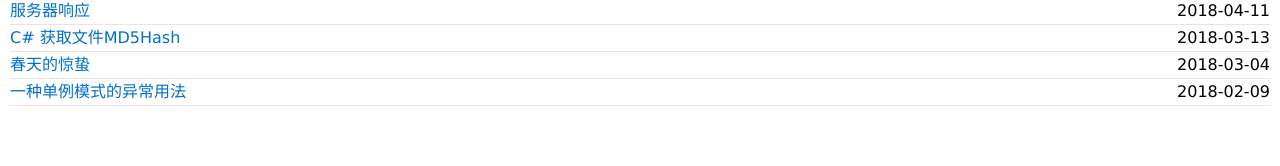
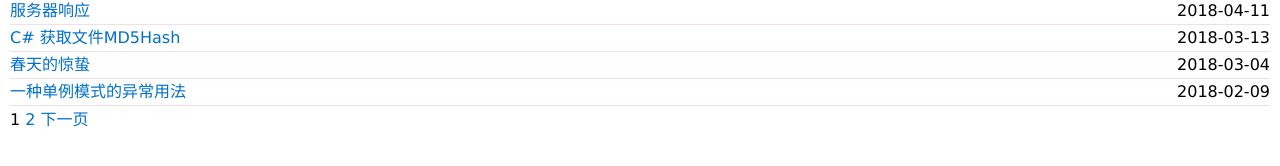
Before and after one commit to yinyongxian/yinyongxian.github.io, a Jekyll site: the page built from index.html, in a window 1280 px wide. Shown: the part 562-728 px from the top of the page. Built offline with Jekyll 4.4.1, drawn with Linux system fonts in a browser that asks for light colours; the list of posts is cut into pages by our own code.

Commit message:
分页代码

```diff
--- a/index.html
+++ b/index.html
@@ -3,35 +3,64 @@ layout: default
 title: 清流泉
 ---
 
-<!doctype html>
+<!DOCTYPE html>
 <html>
   <head>
-<meta charset="UTF-8">
-<meta content="尹永贤" name="keywords"  />
-<meta content="清流泉" name="description"  />
+    <meta charset="UTF-8" />
+    <meta content="尹永贤" name="keywords" />
+    <meta content="清流泉" name="description" />
     <meta name="baidu-site-verification" content="TpfItT3Lon" />
     <meta name="yandex-verification" content="2004aa2d553486a4" />
     <title>清流泉</title>
-<link href="Media/style/main.css" rel="stylesheet" type="text/css">
-<link href="Media/style/index.css" rel="stylesheet" type="text/css">
+    <link href="Media/style/main.css" rel="stylesheet" type="text/css" />
+    <link href="Media/style/index.css" rel="stylesheet" type="text/css" />
   </head>
   <body>
     <h1 style="text-align:center;">清流泉</h1>
-<br>
-<div id = "table">
+    <br />
+    <div id="table">
       <table>
         <tbody>
-
           {% for post in paginator.posts %}
-    <tr onClick= "parent.location='{{ post.url }}'; this.style.backgroundColor='#FFFFFF';"
+          <tr
+            onClick="parent.location='{{
+              post.url
+            }}'; this.style.backgroundColor='#FFFFFF';"
             onMouseOver="this.style.backgroundColor='LightGrey';cursor: pointer;"
-      onMouseOut="this.style.backgroundColor='#FFFFFF'">
-      <td ><span><a href="{{ post.url }}">{{ post.title }}</a></span> <span class="float-right">{{ post.date | date: "%F" }}</span></td>
+            onMouseOut="this.style.backgroundColor='#FFFFFF'"
+          >
+            <td>
+              <span
+                ><a href="{{ post.url }}">{{ post.title }}</a></span
+              >
+              <span class="float-right">{{ post.date | date: "%F" }}</span>
+            </td>
           </tr>
           {% endfor %}
         </tbody>
-
       </table>
     </div>
+
+    {% if paginator.total_pages > 1 %}
+    <!-- 分页代码 -->
+    {% if paginator.previous_page %}
+    <a href="{{ paginator.previous_page_path | prepend: site.baseurl | replace: '//', '/' }}"上一页</a>
+    {% endif %}
+
+    {% for page in (1..paginator.total_pages) %}
+    {% if page == paginator.page %}
+      <span class="active">{{ page }}</span>
+    {% elsif page == 1 %}
+      <a href="{{ '/index.html' | prepend: site.baseurl | replace: '//', '/' }}">{{ page }}</a>
+    {% else %}
+      <a href="{{ site.paginate_path | prepend: site.baseurl | replace: '//', '/' | replace: ':num', page }}">{{ page }}</a>
+    {% endif %}
+    {% endfor %}
+
+    {% if paginator.next_page %}
+    <a href="{{ paginator.next_page_path | prepend: site.baseurl | replace: '//', '/' }}">下一页</a>
+    {% endif %}
+    {% endif %}
+
   </body>
 </html>
```
Lines whose indentation alone changed are shown as unchanged.
